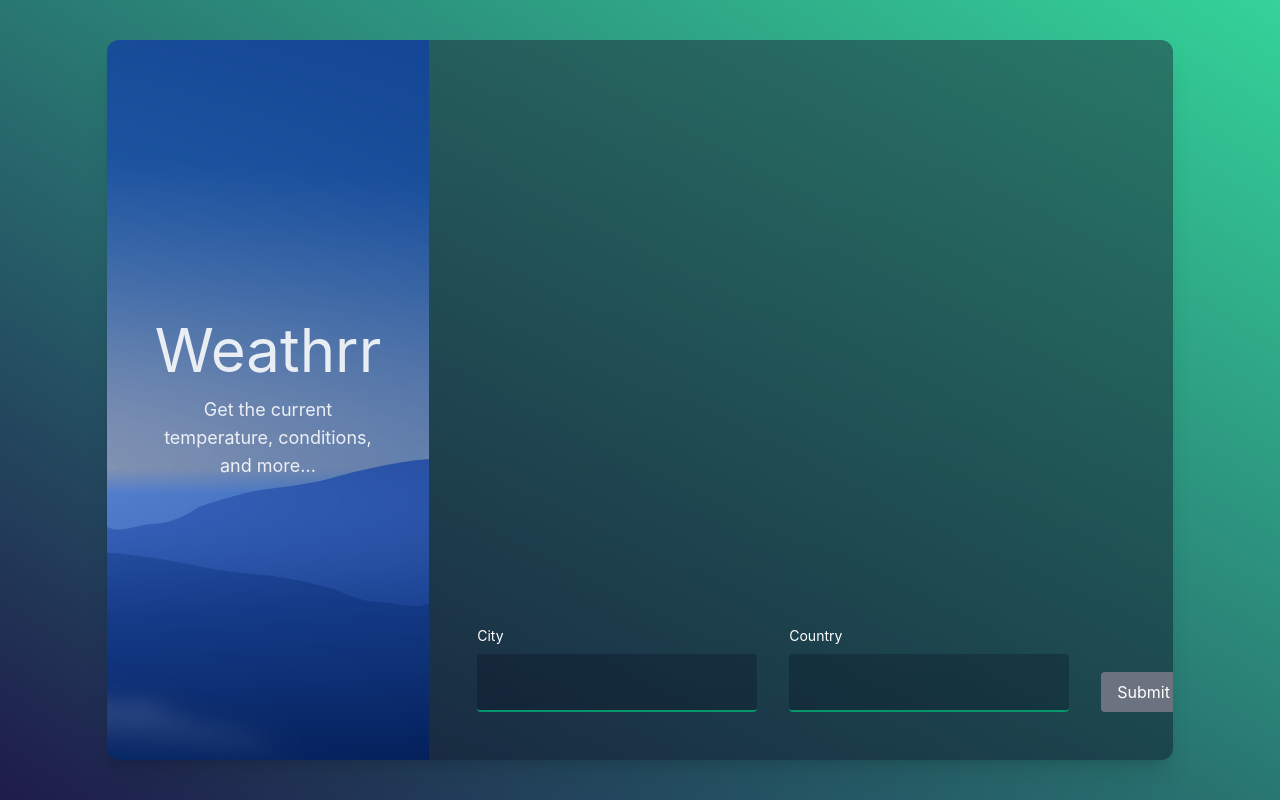
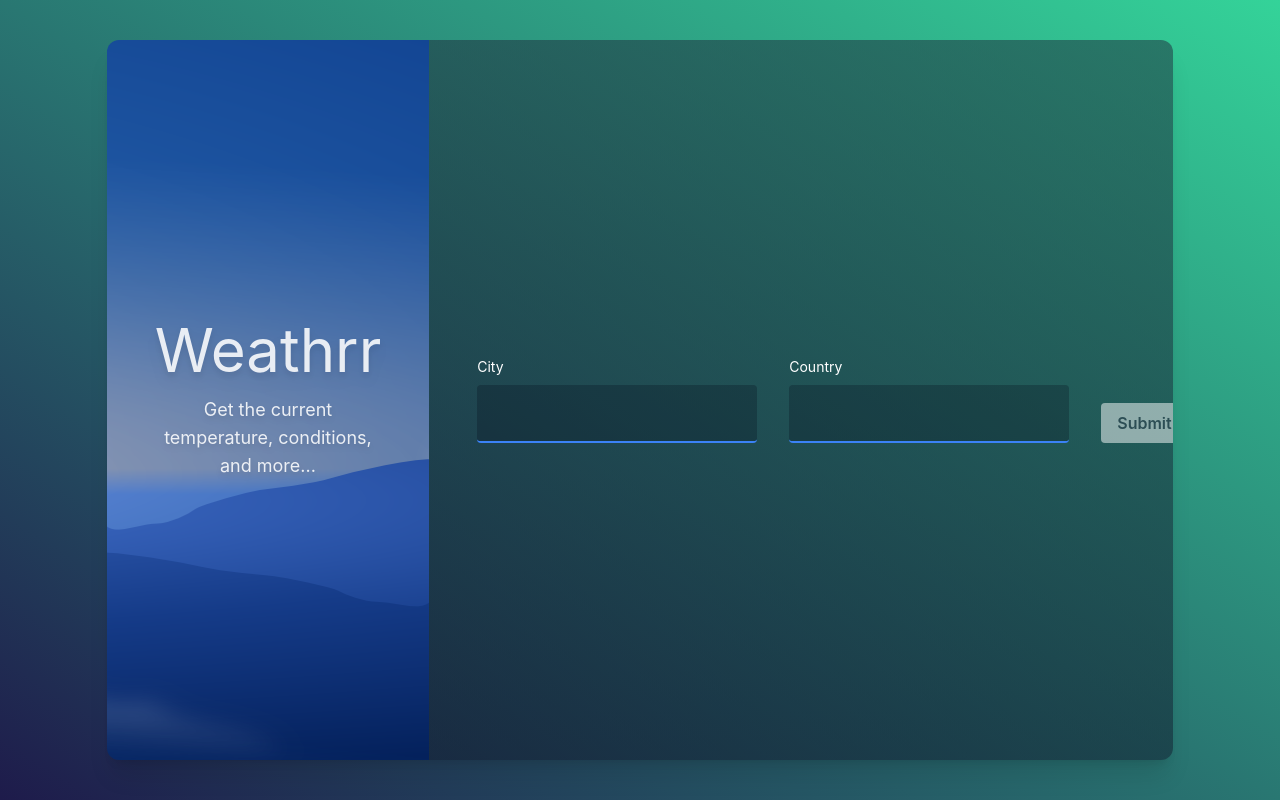
Before and after one commit to bradenfrazer/weathrr, a React (Vite) app: page / in a window 1280 px wide. Built offline with nearby package versions, Linux system fonts and the light colour scheme.

Commit message:
design / styling cleanup

```diff
--- a/src/App.tsx
+++ b/src/App.tsx
@@ -3,8 +3,8 @@ import { Panel } from "./components/Panel";
 
 function App() {
   return (
-    <div className="flex h-screen w-full items-center justify-center bg-gradient-to-tr from-indigo-950 to-emerald-400">
-      <div className="m-4 max-w-screen-xl overflow-hidden rounded-xl shadow-xl lg:m-8 lg:flex lg:h-[90vh] lg:w-10/12">
+    <div className="flex min-h-screen w-full items-center justify-center bg-gradient-to-tr from-indigo-950 to-emerald-400">
+      <div className="m-4 max-w-screen-xl overflow-hidden rounded-xl shadow-xl xl:m-8 xl:flex xl:h-[90vh] xl:w-10/12">
         <Title />
         <Panel />
       </div>
--- a/src/components/Form.tsx
+++ b/src/components/Form.tsx
@@ -55,7 +55,7 @@ export const Form = ({ onChange }: FormProps) => {
 
   return (
     <form
-      className="flex flex-1 flex-col items-center justify-center gap-8 xl:flex-row xl:items-end"
+      className="flex flex-col items-center justify-center gap-8 lg:flex-row lg:items-end"
       onSubmit={handleSubmit}
     >
       <div className="flex w-full flex-col gap-8 sm:flex-row">
--- a/src/components/FormInput.tsx
+++ b/src/components/FormInput.tsx
@@ -10,7 +10,7 @@ interface FormInputProps {
 
 export const FormInput = ({ field, value, onChange }: FormInputProps) => {
   return (
-    <div className="flex flex-col gap-2">
+    <div className="flex flex-col gap-2 sm:flex-1">
       <Label htmlFor={field}>{capitalize(field)}</Label>
       <Input name={field} value={value} onChange={onChange} />
     </div>
--- a/src/components/Title.tsx
+++ b/src/components/Title.tsx
@@ -3,8 +3,8 @@ import { Container } from "./Container";
 export const Title = () => {
   return (
     <Container className="basis-5/12 gap-4 bg-title-bg bg-center text-center">
-      <h1 className="text-6xl">Weathrr</h1>
-      <h2 className="text-lg">
+      <h1 className="text-4xl drop-shadow-lg lg:text-6xl">Weathrr</h1>
+      <h2 className="text-lg drop-shadow-md">
         Get the current temperature, conditions, and more...
       </h2>
     </Container>
--- a/src/components/WeatherDisplay.tsx
+++ b/src/components/WeatherDisplay.tsx
@@ -29,11 +29,11 @@ export const WeatherDisplay = ({ data }: WeatherDisplayProps) => {
             </span>
             <span className="text-4xl">F</span>
           </p>
-          <p className="flex justify-center gap-4 text-slate-50/50">
+          <p className="flex flex-wrap items-center justify-center gap-x-8 gap-y-4 text-slate-50/50 sm:gap-4">
             <span>Low {formatTemp(data.temperature.low)}</span>
-            <span>•</span>
+            <span className="hidden sm:block">•</span>
             <span>High {formatTemp(data.temperature.high)}</span>
-            <span>•</span>
+            <span className="hidden sm:block">•</span>
             <span>Feels like {formatTemp(data.temperature.feels_like)}</span>
           </p>
         </div>
--- a/src/components/ui/Button.tsx
+++ b/src/components/ui/Button.tsx
@@ -6,7 +6,7 @@ export const Button: React.FC<ButtonProps> = ({ children, ...rest }) => {
   return (
     <button
       {...rest}
-      className="rounded bg-emerald-600 px-4 py-2 text-white transition hover:bg-blue-700 disabled:bg-gray-500"
+      className="rounded bg-white px-4 py-2 font-semibold text-blue-600 transition hover:bg-blue-100 hover:text-blue-800 disabled:text-gray-700 disabled:opacity-50"
     >
       {children}
     </button>
--- a/src/components/ui/Input.tsx
+++ b/src/components/ui/Input.tsx
@@ -8,7 +8,7 @@ export const Input = (props: InputProps) => {
     <input
       type="text"
       {...props}
-      className="rounded border-b-2 border-emerald-600 bg-slate-950/25 p-4 focus:border-blue-700"
+      className="rounded border-b-2 border-blue-500 bg-slate-950/25 p-4 focus:border-blue-600"
     />
   );
 };
```
